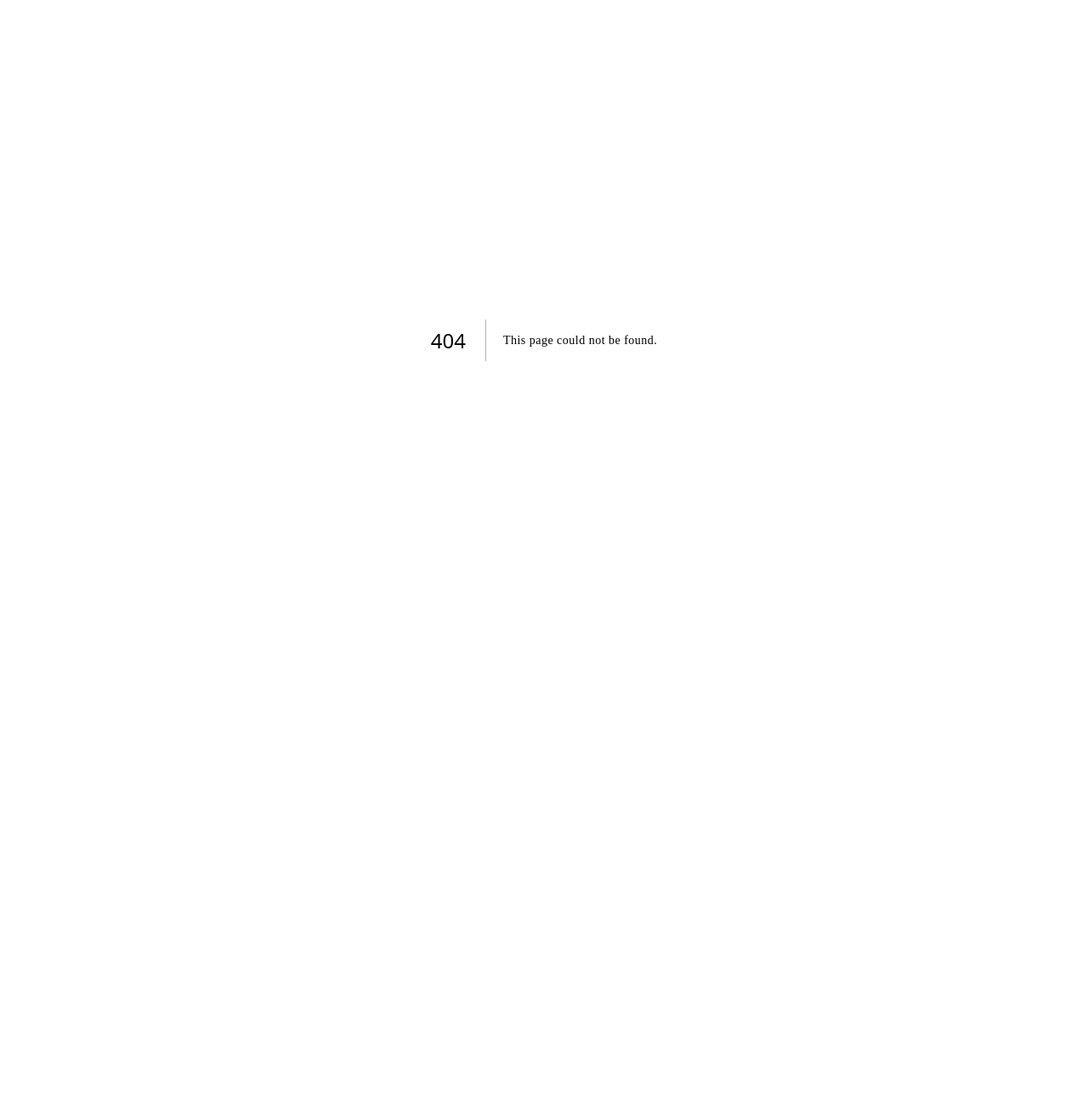
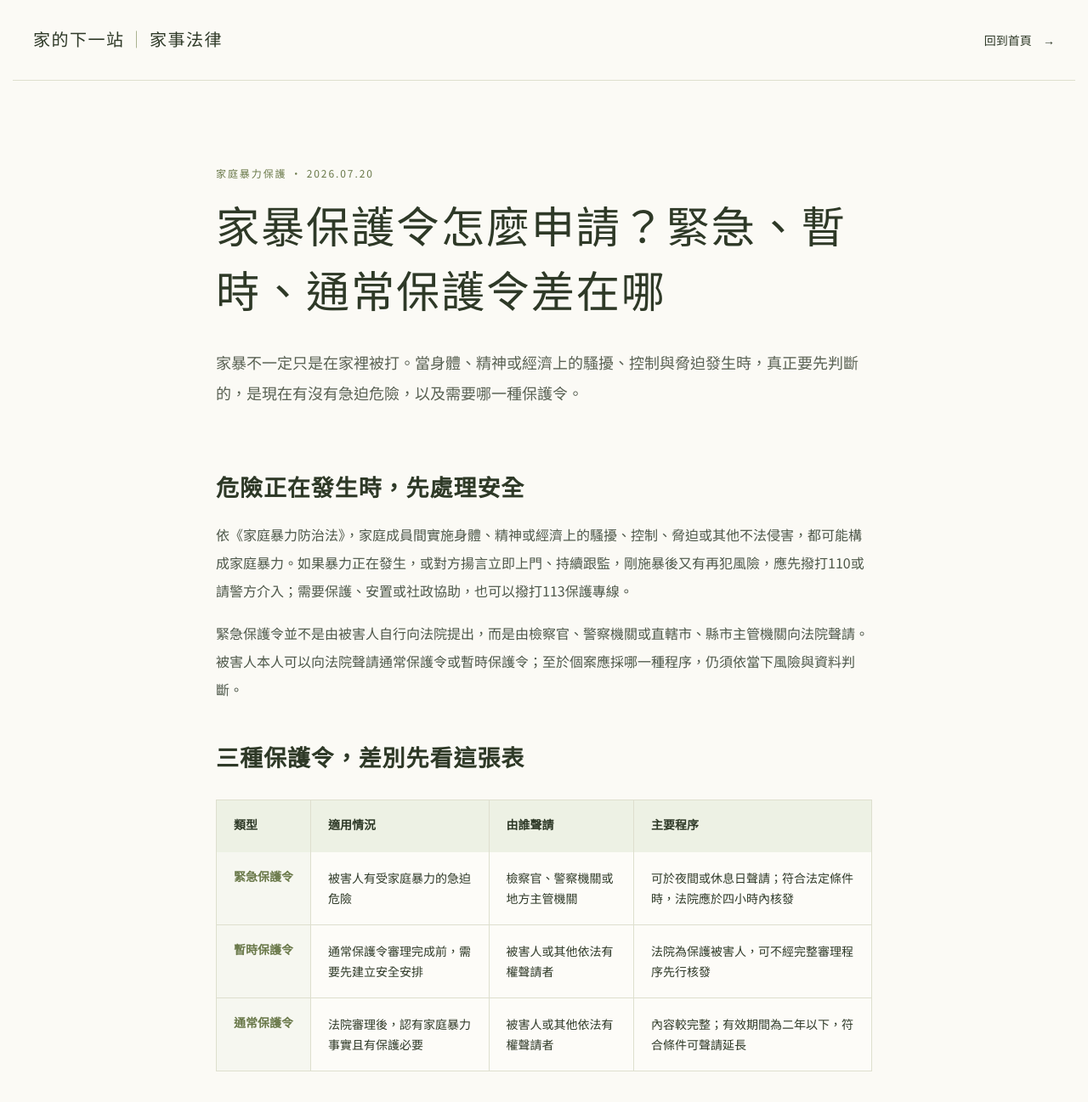
Before and after one commit to lawyerhao83-maker/home-next-family-law, a Next.js app: page /articles/domestic-violence-protection-order-types in a window 1280 px wide. Before the commit this address had no page. Shown: the top 1297 px of the page at 85% size. Before the commit the page ends 800 px from the top, so only its background shows below. Built offline with nearby package versions, Linux system fonts and the light colour scheme.

Commit message:
Publish guide to domestic violence protection orders

```diff
--- /dev/null
+++ b/app/articles/domestic-violence-protection-order-types/page.tsx
@@ -0,0 +1,138 @@
+import type { Metadata } from "next";
+
+export const metadata: Metadata = {
+  title: "家暴保護令怎麼申請？緊急、暫時、通常保護令差在哪｜家的下一站｜家事法律",
+  description:
+    "整理家暴緊急、暫時與通常保護令的聲請人、適用情況、法院程序、效力及證據準備重點。",
+};
+
+const orderTypes = [
+  {
+    name: "緊急保護令",
+    situation: "被害人有受家庭暴力的急迫危險",
+    applicant: "檢察官、警察機關或地方主管機關",
+    process: "可於夜間或休息日聲請；符合法定條件時，法院應於四小時內核發",
+  },
+  {
+    name: "暫時保護令",
+    situation: "通常保護令審理完成前，需要先建立安全安排",
+    applicant: "被害人或其他依法有權聲請者",
+    process: "法院為保護被害人，可不經完整審理程序先行核發",
+  },
+  {
+    name: "通常保護令",
+    situation: "法院審理後，認有家庭暴力事實且有保護必要",
+    applicant: "被害人或其他依法有權聲請者",
+    process: "內容較完整；有效期間為二年以下，符合條件可聲請延長",
+  },
+];
+
+export default function DomesticViolenceProtectionOrderTypesArticle() {
+  return (
+    <main className="article-page">
+      <nav className="article-nav">
+        <a className="brand" href="/">家的下一站<i>｜</i>家事法律</a>
+        <a className="text-link" href="/">回到首頁 <span aria-hidden="true">→</span></a>
+      </nav>
+
+      <article className="article-body">
+        <header>
+          <p className="section-label">家庭暴力保護 · 2026.07.20</p>
+          <h1>家暴保護令怎麼申請？緊急、暫時、通常保護令差在哪</h1>
+          <p className="article-lead">
+            家暴不一定只是在家裡被打。當身體、精神或經濟上的騷擾、控制與脅迫發生時，真正要先判斷的，是現在有沒有急迫危險，以及需要哪一種保護令。
+          </p>
+        </header>
+
+        <section>
+          <h2>危險正在發生時，先處理安全</h2>
+          <p>
+            依《家庭暴力防治法》，家庭成員間實施身體、精神或經濟上的騷擾、控制、脅迫或其他不法侵害，都可能構成家庭暴力。如果暴力正在發生，或對方揚言立即上門、持續跟監，剛施暴後又有再犯風險，應先撥打110或請警方介入；需要保護、安置或社政協助，也可以撥打113保護專線。
+          </p>
+          <p>
+            緊急保護令並不是由被害人自行向法院提出，而是由檢察官、警察機關或直轄市、縣市主管機關向法院聲請。被害人本人可以向法院聲請通常保護令或暫時保護令；至於個案應採哪一種程序，仍須依當下風險與資料判斷。
+          </p>
+        </section>
+
+        <section>
+          <h2>三種保護令，差別先看這張表</h2>
+          <div className="article-table-wrap">
+            <table className="article-table">
+              <thead>
+                <tr><th>類型</th><th>適用情況</th><th>由誰聲請</th><th>主要程序</th></tr>
+              </thead>
+              <tbody>
+                {orderTypes.map((order) => (
+                  <tr key={order.name}>
+                    <th scope="row">{order.name}</th>
+                    <td>{order.situation}</td>
+                    <td>{order.applicant}</td>
+                    <td>{order.process}</td>
+                  </tr>
+                ))}
+              </tbody>
+            </table>
+          </div>
+          <p>
+            暫時保護令與緊急保護令，自法院核發時起生效，原則上會持續到聲請人撤回通常保護令聲請、法院核發通常保護令，或法院駁回聲請時為止。法院核發這兩類保護令時，依法也可以不經完整審理程序。
+          </p>
+        </section>
+
+        <section>
+          <h2>保護令可以處理的不只「禁止打人」</h2>
+          <p>
+            法院核發通常保護令時，可以禁止相對人施暴、騷擾、接觸、跟蹤、通話或其他非必要聯絡，也可以命相對人遷出住居所、遠離被害人的住所、學校、工作場所或其他經常出入的地點。
+          </p>
+          <p>
+            案件涉及未成年子女時，法院還可能暫時安排未成年子女權利義務的行使或負擔、命交付子女，或決定會面交往的時間、地點與方式；必要時，得禁止會面交往。通常保護令也可能命相對人給付被害人住居所租金，以及被害人與未成年子女的扶養費。
+          </p>
+          <p>
+            不過，暫時保護令及緊急保護令依法可以核發的命令範圍，比通常保護令較窄，不能把通常保護令的所有項目一概套用。聲請時仍應依最急迫的安全與生活需要，具體說明希望法院處理的事項。
+          </p>
+        </section>
+
+        <section>
+          <h2>證據不只包括驗傷單</h2>
+          <p>
+            對方反覆傳送威脅訊息、堵人、跟監、控制經濟，或未經同意將未成年子女帶離、拒絕交付子女等情形，即使外觀上不像傳統印象中的肢體暴力，仍可能涉及家庭暴力。是否核發保護令以及命令內容，仍由法院依個案事實、證據與危險程度判斷。
+          </p>
+          <p>
+            可以整理的資料包括訊息與通話紀錄、照片、驗傷單、就醫及報案紀錄、目擊者資料，也包括孩子的接送、就學、主要照顧及生活需求。若涉及未成年子女，法院處理子女相關命令時，核心仍會回到未成年子女最佳利益。
+          </p>
+        </section>
+
+        <aside className="article-note">
+          <strong>程序更新提醒</strong>
+          <p>
+            《家庭暴力防治法》第12條已有緊急保護令得以言詞、電信傳真或其他科技設備聲請的依據。司法院另於2026年7月15日公告相關家事文書傳真作業，將自2026年8月1日起生效；本文發布日為2026年7月20日，該公告目前尚未生效，實際送件方式仍應向承辦機關確認。
+          </p>
+        </aside>
+
+        <section>
+          <h2>保護令之後，可能還有其他程序</h2>
+          <p>
+            保護令是以安全與保護需要為核心，不代表離婚、親權、扶養費、長期會面交往或刑事責任都會在同一程序中一次解決。若案件同時涉及這些問題，仍可能需要分別評估後續家事或刑事程序。
+          </p>
+          <p>
+            如果想進一步了解保護令如何處理未成年子女，可以接著閱讀<a className="inline-link" href="/articles/protection-order-children">〈保護令可以同時處理孩子嗎？〉</a>。
+          </p>
+        </section>
+
+        <aside className="article-note emergency-note">
+          <strong>安全優先</strong>
+          <p>
+            本文僅提供一般法律資訊，不構成個案法律意見，也不保證法院一定核發保護令或特定命令。若危險正在發生，請先撥打110；需要保護、安置或社政協助，可撥打113保護專線，再依實際情況向警方、地方家暴防治中心或律師尋求協助。
+          </p>
+        </aside>
+
+        <section className="sources">
+          <h2>參考資料</h2>
+          <ul>
+            <li><a href="https://law.moj.gov.tw/LawClass/LawAll.aspx?PCode=D0050071" target="_blank" rel="noreferrer">全國法規資料庫：家庭暴力防治法</a></li>
+            <li><a href="https://www.judicial.gov.tw/tw/cp-1710-1581602-e76e4-1.html" target="_blank" rel="noreferrer">司法院2026年7月15日公告（自2026年8月1日生效）</a></li>
+          </ul>
+        </section>
+      </article>
+    </main>
+  );
+}
--- a/app/page.tsx
+++ b/app/page.tsx
@@ -13,6 +13,15 @@ const steps = [
 ];
 
 const articles = [
+  {
+    category: "家庭暴力保護",
+    date: "2026.07.20",
+    dateTime: "2026-07-20",
+    title: "家暴保護令怎麼申請？緊急、暫時、通常保護令差在哪",
+    summary:
+      "有立即危險時該先找誰？三種保護令的聲請人、處理方式與效力並不相同。一次整理安全處置、法院程序及證據準備。",
+    href: "/articles/domestic-violence-protection-order-types",
+  },
   {
     category: "繼承與繼親家庭",
     date: "2026.07.15",
```
Also changed, not shown: app/globals.css.
